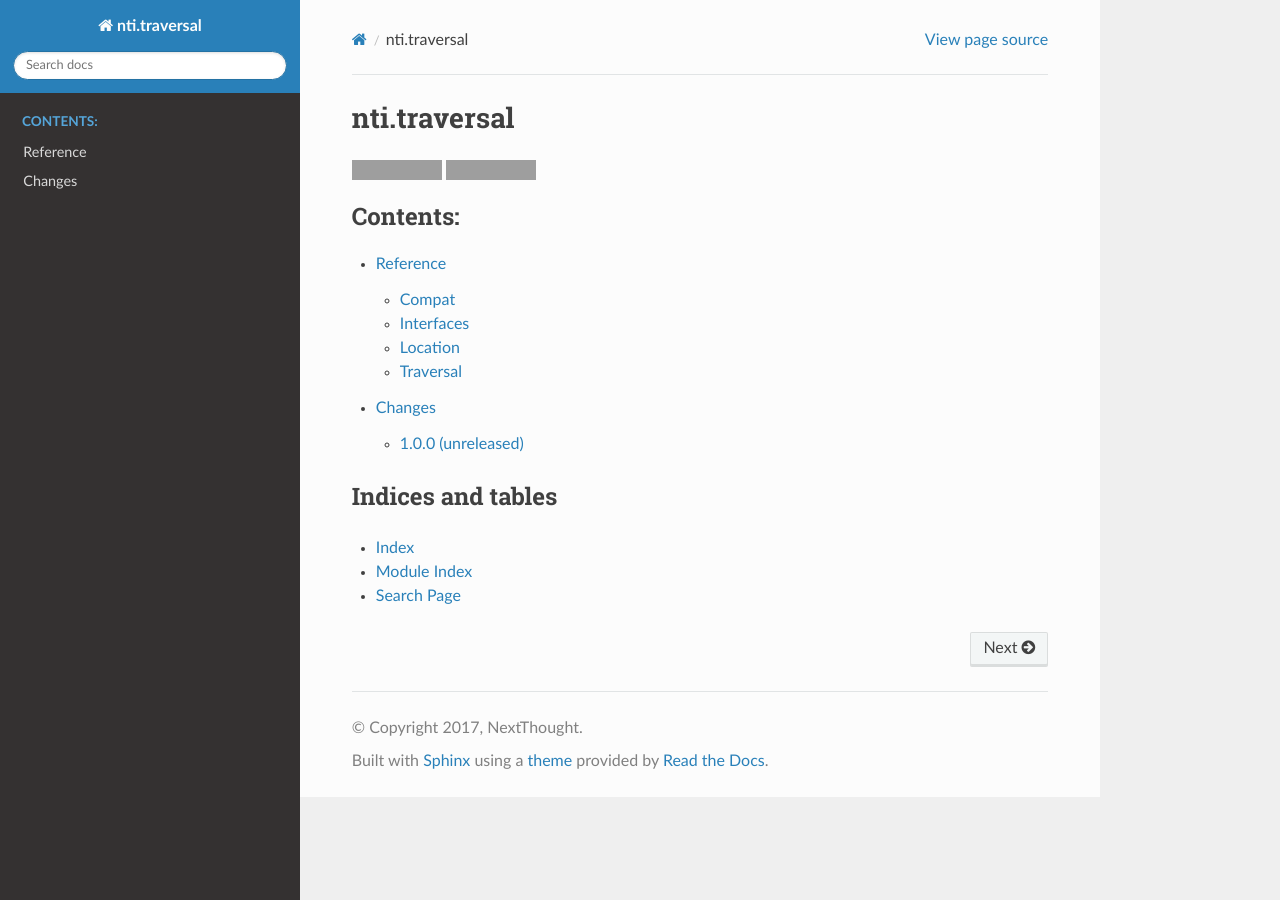
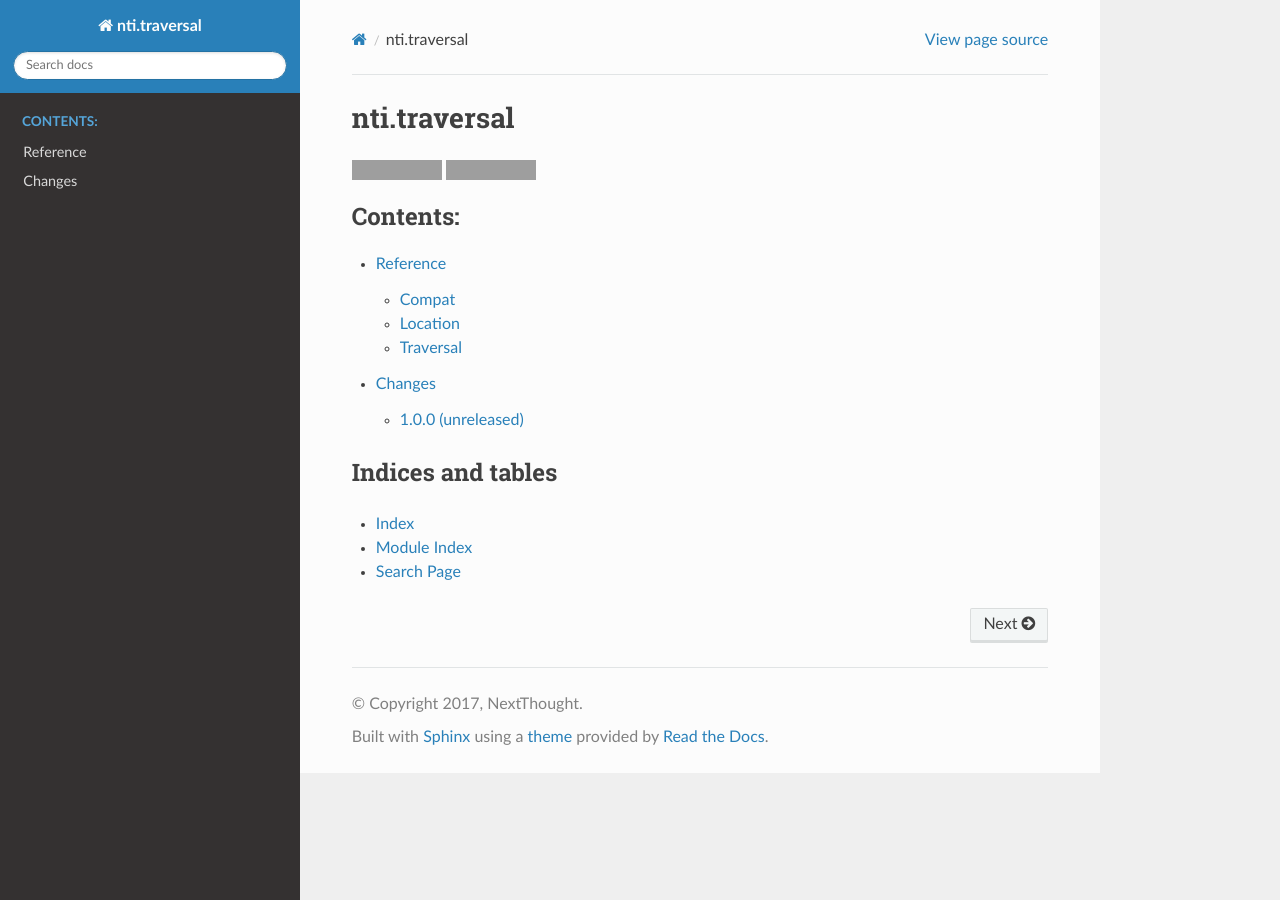
Before and after one commit to OpenNTI/nti.traversal, a Sphinx documentation site: the page built from docs/index.rst, in a window 1280 px wide. Built offline with Sphinx 7.4.7 and the Read the Docs theme 2.0.0, drawn with Linux system fonts in a browser that asks for light colours; grey boxes are pictures that could not be loaded.

Commit message:
fix api doc
git-svn-id: https://repos.nextthought.com/svn/nti-svn/nti.traversal/trunk@122332 3dfb626b-079f-4ab1-a9f6-4654e5377508

```diff
--- a/docs/api.rst
+++ b/docs/api.rst
@@ -6,11 +6,6 @@ Compat
 ======
 
 .. automodule:: nti.traversal.compat
-
-Interfaces
-==========
-
-.. automodule:: nti.traversal.interfaces
 
 Location
 ========
```
